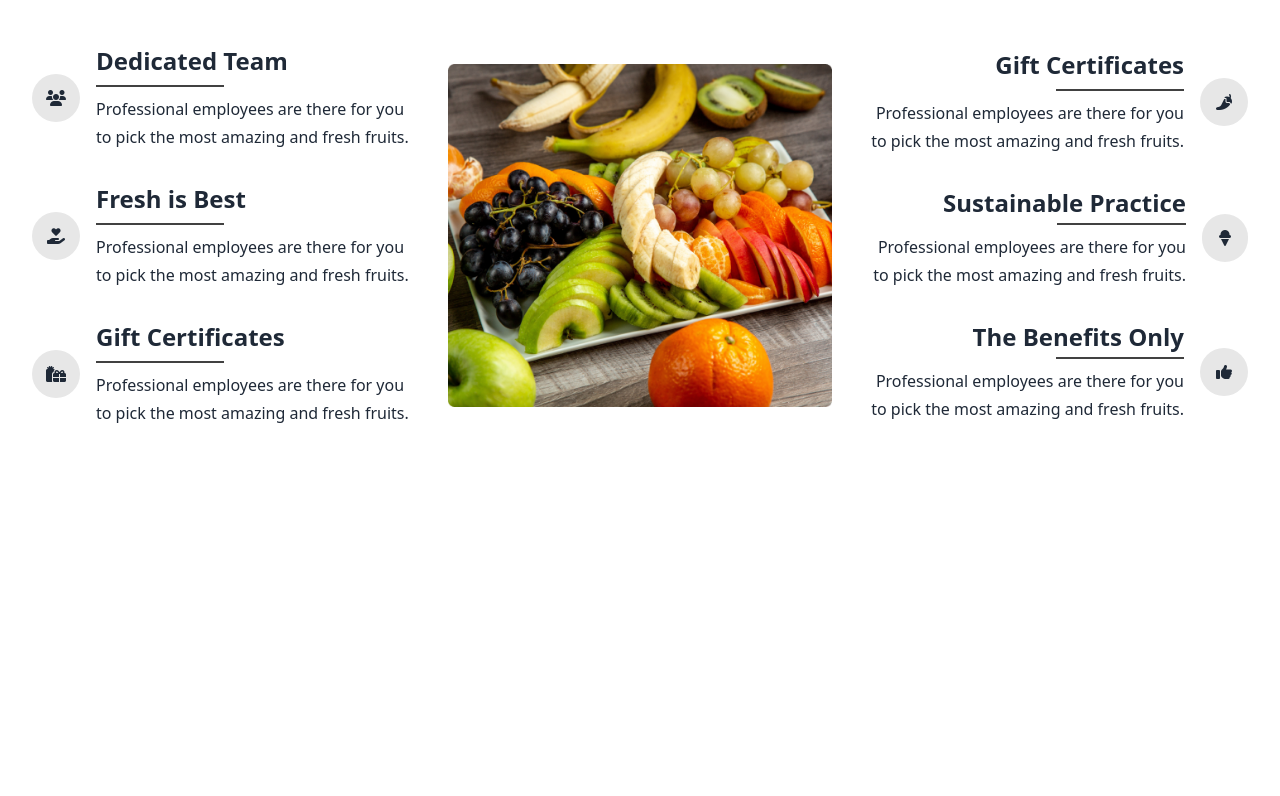
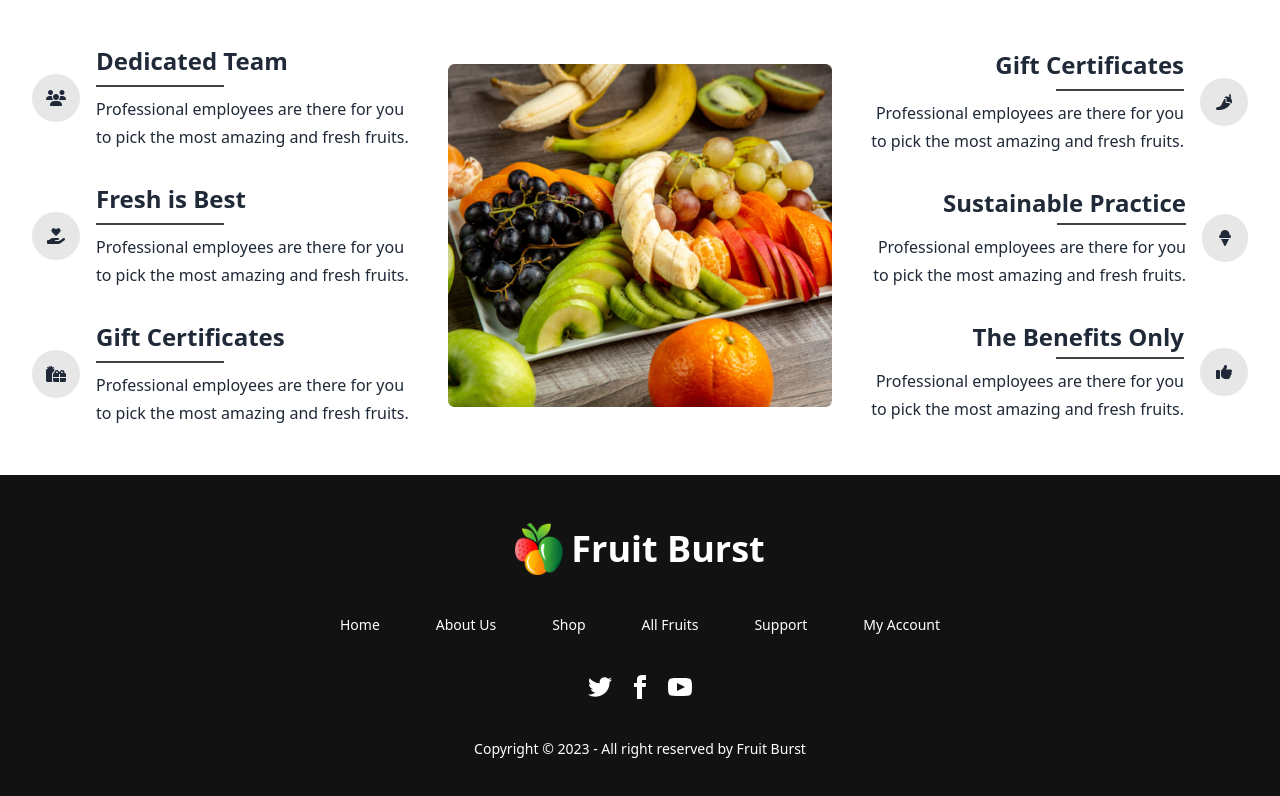
Before and after one commit to rhythmdev/fruit-burst, a plain HTML site: page index.html in a window 1280 px wide. Shown: the part 3100-3896 px from the top of the page. Before the commit the page ends 3527 px from the top, so only its background shows below. Drawn offline with nearby package versions, Linux system fonts and the light colour scheme.

Commit message:
footer done

```diff
--- a/index.html
+++ b/index.html
@@ -118,9 +118,9 @@
         <!-- banner area start -->
         <section class="mt-10 px-8">
 
-            <div class="carousel w-full rounded-xl ">
+            <div class="carousel w-full rounded-xl">
                 <div id="slide1" class="carousel-item relative w-full">
-                    <div class="hero lg:min-h-screen " style="background-image: url('./images/banner1.png');">
+                    <div class="hero lg:min-h-screen" style="background-image: url('./images/banner1.png');">
                         <div class="hero-overlay bg-opacity-50"></div>
                         <div class="hero-content text-center text-white text-neutral-content">
                             <div class="">
@@ -691,7 +691,7 @@
             </div>
 
             <div
-                class="container grid grid-cols-1 md:grid-cols-2 lg:grid-cols-3 xl:grid-cols-3 justify-center items-center gap-8 mt-6 lg:mt-12">
+                class="container grid grid-cols-1 md:grid-cols-1 lg:grid-cols-3 xl:grid-cols-3 justify-center items-center gap-8 mt-6 lg:mt-12">
                 <!-- section-1 -->
                 <div class="space-y-8">
                     <div class="flex justify-center items-center flex-col lg:flex-row gap-4 ">
@@ -746,14 +746,14 @@
 
                 </div>
                 <!-- section-2 -->
-                <div class="row-start-1 md:col-span-2 xl:col-span-1 xl:col-start-2">
+                <div class="">
                     <img src="./images/whychoose1.png" alt="image" class="w-full">
                 </div>
 
                 <!-- section-3 -->
                 <div class="space-y-8">
 
-                    <div class="flex justify-center items-center flex-col lg:flex-row gap-4 ">
+                    <div class="flex justify-center items-center flex-col-reverse lg:flex-row gap-4 ">
                         <div class="flex flex-col items-center lg:items-end text-center lg:text-end">
                             <h5 class="text-head text-2xl font-extrabold mb-2">Gift Certificates</h5>
                             <hr class="border-b border-line-dark w-2/5">
@@ -766,7 +766,7 @@
                         </div>
 
                     </div>
-                    <div class="flex justify-center items-center flex-col lg:flex-row gap-4 ">
+                    <div class="flex justify-center items-center flex-col-reverse lg:flex-row gap-4 ">
                         <div class="flex flex-col items-center lg:items-end text-center lg:text-end">
                             <h5 class="text-head text-2xl font-extrabold mb-1">Sustainable Practice</h5>
                             <hr class="border-b border-line-dark w-2/5">
@@ -779,7 +779,7 @@
                         </div>
 
                     </div>
-                    <div class="flex justify-center items-center flex-col lg:flex-row gap-4 ">
+                    <div class="flex justify-center items-center flex-col-reverse lg:flex-row gap-4 ">
                         <div class="flex flex-col items-center lg:items-end text-center lg:text-end">
                             <h5 class="text-head text-2xl font-extrabold mb-1">The Benefits Only</h5>
                             <hr class="border-b border-line-dark w-2/5">
@@ -790,20 +790,53 @@
                         <div class="rounded-full bg-[#0C0C0C19] w-12 h-12 p-4 flex justify-center items-center">
                             <i class="fa-solid fa-thumbs-up fa-fade"></i>
                         </div>
-
                     </div>
-
-
                 </div>
-
-
             </div>
         </section>
         <!-- end of why choose us section -->
 
     </main>
-    <footer>
+    <footer class="footer footer-center py-12 px-16 bg-text-head text-white mt-12">
+        <div class="flex items-center gap-2">
+            <img class="w-12" src="images/logo.png" alt="logo">
+            <span class="lg:text-white text-2xl lg:text-4xl font-bold">Fruit Burst</span>
+        </div>
+        <nav class="flex flex-wrap gap-10 lg:gap-14 justify-center items-center">
+            <a class="link link-hover">Home</a>
+            <a class="link link-hover">About Us</a>
+            <a class="link link-hover">Shop</a>
+            <a class="link link-hover">All Fruits</a>
+            <a class="link link-hover">Support</a>
+            <a class="link link-hover">My Account</a>
+        </nav>
+        <nav>
+            <div class="grid grid-flow-col gap-4">
+                <a><svg xmlns="http://www.w3.org/2000/svg" width="24" height="24" viewBox="0 0 24 24"
+                        class="fill-current">
+                        <path
+                            d="M24 4.557c-.883.392-1.832.656-2.828.775 1.017-.609 1.798-1.574 2.165-2.724-.951.564-2.005.974-3.127 1.195-.897-.957-2.178-1.555-3.594-1.555-3.179 0-5.515 2.966-4.797 6.045-4.091-.205-7.719-2.165-10.148-5.144-1.29 2.213-.669 5.108 1.523 6.574-.806-.026-1.566-.247-2.229-.616-.054 2.281 1.581 4.415 3.949 4.89-.693.188-1.452.232-2.224.084.626 1.956 2.444 3.379 4.6 3.419-2.07 1.623-4.678 2.348-7.29 2.04 2.179 1.397 4.768 2.212 7.548 2.212 9.142 0 14.307-7.721 13.995-14.646.962-.695 1.797-1.562 2.457-2.549z">
+                        </path>
+                    </svg></a>
+                <a><svg xmlns="http://www.w3.org/2000/svg" width="24" height="24" viewBox="0 0 24 24"
+                        class="fill-current">
+                        <path
+                            d="M9 8h-3v4h3v12h5v-12h3.642l.358-4h-4v-1.667c0-.955.192-1.333 1.115-1.333h2.885v-5h-3.808c-3.596 0-5.192 1.583-5.192 4.615v3.385z">
+                        </path>
+                    </svg></a>
+                <a><svg xmlns="http://www.w3.org/2000/svg" width="24" height="24" viewBox="0 0 24 24"
+                        class="fill-current">
+                        <path
+                            d="M19.615 3.184c-3.604-.246-11.631-.245-15.23 0-3.897.266-4.356 2.62-4.385 8.816.029 6.185.484 8.549 4.385 8.816 3.6.245 11.626.246 15.23 0 3.897-.266 4.356-2.62 4.385-8.816-.029-6.185-.484-8.549-4.385-8.816zm-10.615 12.816v-8l8 3.993-8 4.007z">
+                        </path>
+                    </svg></a>
 
+
+            </div>
+        </nav>
+        <aside>
+            <p>Copyright © 2023 - All right reserved by Fruit Burst</p>
+        </aside>
     </footer>
 </body>
 
```
